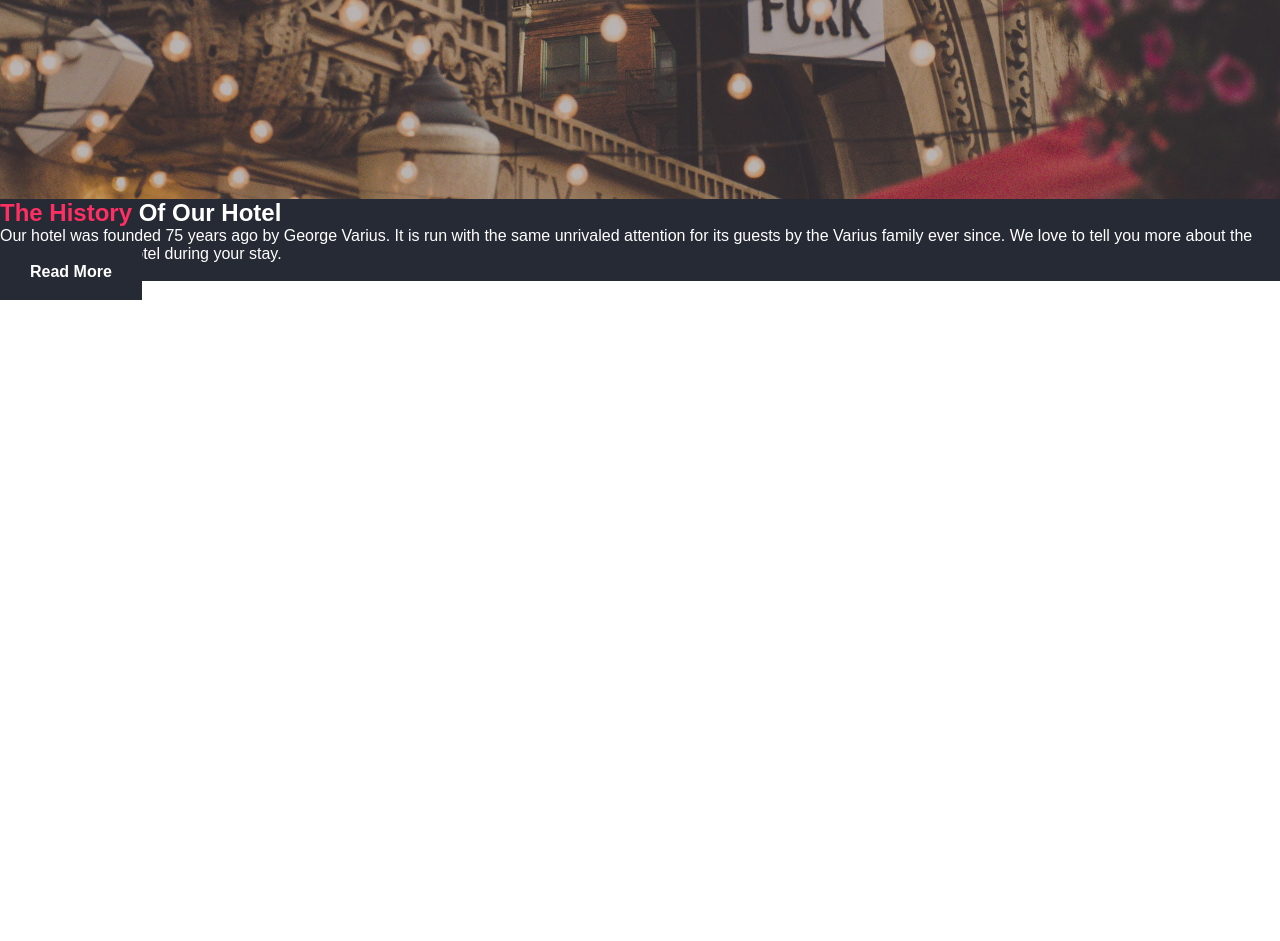
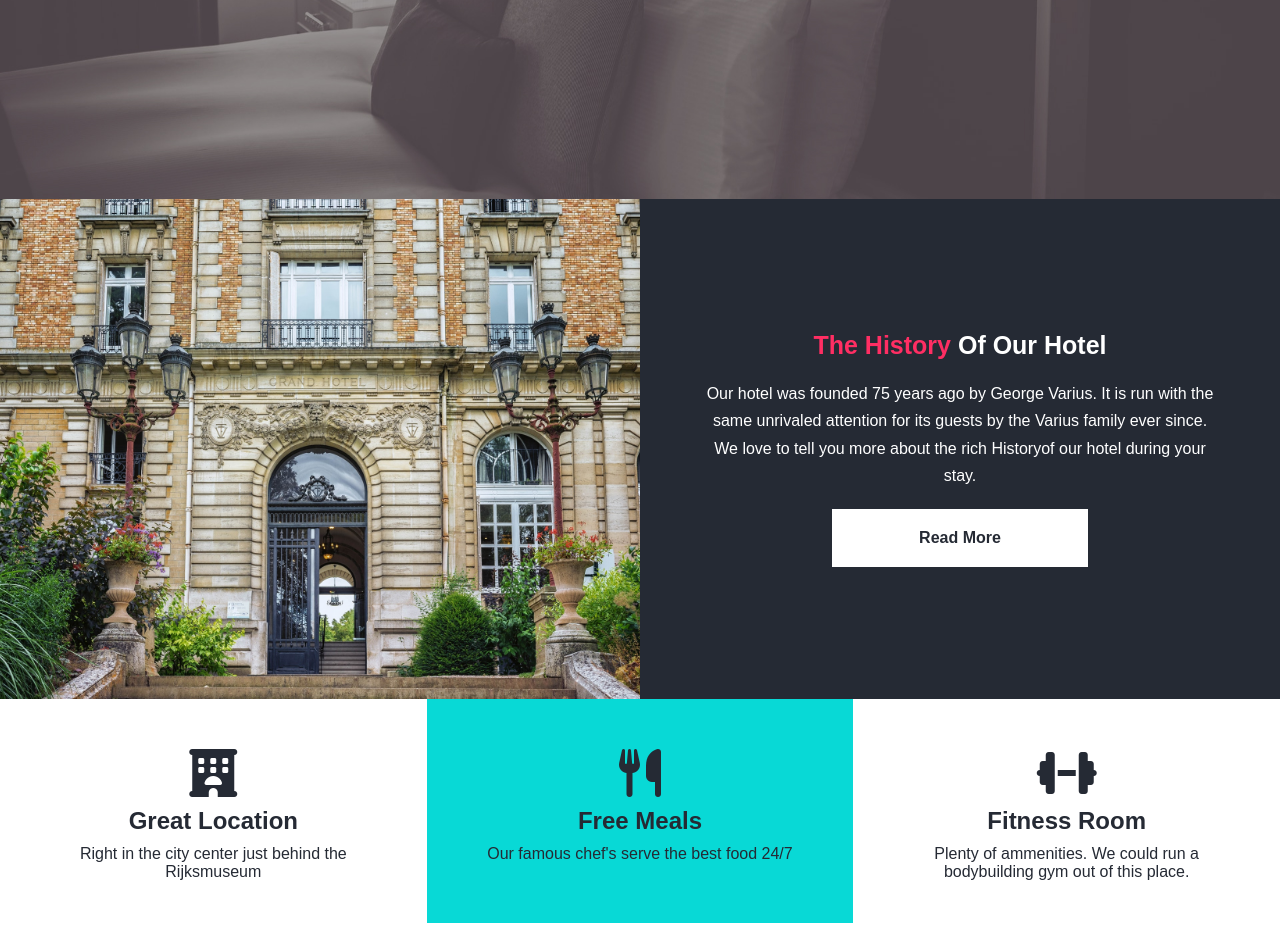
Before and after one commit to pieterbb/Hotel-Website-Demo-BT, a plain HTML site: page index.html in a window 1280 px wide. Shown: the part 669-1610 px from the top of the page. Before the commit the page ends 969 px from the top, so only its background shows below. Drawn offline with Linux system fonts and the light colour scheme.

Commit message:
progress

```diff
--- a/index.html
+++ b/index.html
@@ -5,6 +5,7 @@
     <meta name="viewport" content="width=device-width, initial-scale=1.0" />
     <title>Vertiger Hotel</title>
     <link rel="stylesheet" href="style.css" />
+    <script src="https://kit.fontawesome.com/0f9cb2a48f.js" crossorigin="anonymous"></script>
     <!-- Font Awesome Include -->
   </head>
   <body>
@@ -37,16 +38,41 @@
 
     <!-- About Section -->
     <div class="about-container">
-    <div class="row-1"></div>
+      <div class="row-1">
+
+      </div>
       <div class="row-2">
-        <h2><span class="primary-color-accent">The History </span>Of Our Hotel</h2>
+            <h2>
+                <span class="primary-color-accent">The History </span>Of Our Hotel
+              </h2>
               <p>
-        Our hotel was founded 75 years ago by George Varius. It is run with the same unrivaled attention for its guests by the Varius family ever since. We love to tell you more about the rich Historyof our hotel during your stay.
+                Our hotel was founded 75 years ago by George Varius. It is run with
+                the same unrivaled attention for its guests by the Varius family ever
+                since. We love to tell you more about the rich Historyof our hotel
+                during your stay.
               </p>
               <a href="blog.html" class="btn-primary">Read More</a>
             </div>
     </div>
     <!-- Ammenities -->
+<div class="ammenities-container">
+    <div class="row-1">
+        <i class="fas fa-hotel fa-3x"></i>
+        <h2>Great Location</h2>
+        <p>Right in the city center just behind the Rijksmuseum</p>
+    </div>
+    <div class="row-2">
+        <i class="fas fa-utensils fa-3x"></i>
+        <h2>Free Meals</h2>
+        <p>Our famous chef's serve the best food 24/7</p>
+    </div>
+    <div class="row-3">
+        <i class="fas fa-dumbbell fa-3x"></i>
+        <h2>Fitness Room</h2>
+        <p>Plenty of ammenities. We could run a bodybuilding gym out of this place. </p>
+    </div>
+</div>
+
 
     <!-- Footer -->
   </body>
--- a/style.css
+++ b/style.css
@@ -1,6 +1,4 @@
 /* Insert body backgroudn */
-
-
 
 
 /* CSS Reset */
@@ -80,7 +78,7 @@ a {
 
 /* Hero */
 .hero-container{
-    background: url('./img/test-bg.jpg') no-repeat center center/cover;
+    background: url('./img/showcase.jpg') no-repeat center center/cover;
     height: 100vh;
     display: flex;
     justify-content: center;
@@ -105,12 +103,84 @@ align-items: center;
 
 /* About Section */
 
-.row-1{
+.about-container{
+    display: flex;
+    height: 500px;
+    align-items: flex-start;
+}
+
+.about-container .row-1{
+    width: 50%;
+    height: 100%;
+    background: url(./img/photo-1.jpg) no-repeat center center/cover;
+
 
 }
 
-.row-2{
+.about-container .row-2{
+height: 100%;
+width: 50%;
+display:flex;
+flex-direction: column;
+align-items: center;
+justify-content: center;
 background: #252a34;
+padding: 5%;
+text-align: center;
 }
 
+
+.about-container .row-2 h2{
+    font-size: 25px;
+    margin-bottom: 20px;
+
+}
+
+.about-container .row-2 p{
+    line-height: 1.7rem;
+    margin-bottom: 20px;
+}
+
+.about-container .btn-primary{
+    background: #fff;
+    color: #252a34;
+    width: 50%;
+}
+
+.about-container  .btn-primary:hover{
+    color: #fff;
+    background-color: #08d9d6;
+}
+
+/* Ammenities */
+
+.ammenities-container{
+    display: flex;
+    flex-wrap: wrap;
+    background: #fff;
+
+}
+
+.ammenities-container .row-1,
+.ammenities-container .row-2,
+.ammenities-container .row-3{
+    width: 33.3333%;
+    height: 100%;
+    min-width: 200px;
+    color: #252a34;
+    text-align: center;
+    padding: 50px;
+}
+
+
+.ammenities-container .row-2{
+    background: #08d9d6;
+}
+
+
+.ammenities-container i,
+.ammenities-container p,
+.ammenities-container h2{
+margin-bottom: 10px;
+}
 /* Footer */
```
Lines whose indentation alone changed are shown as unchanged.
